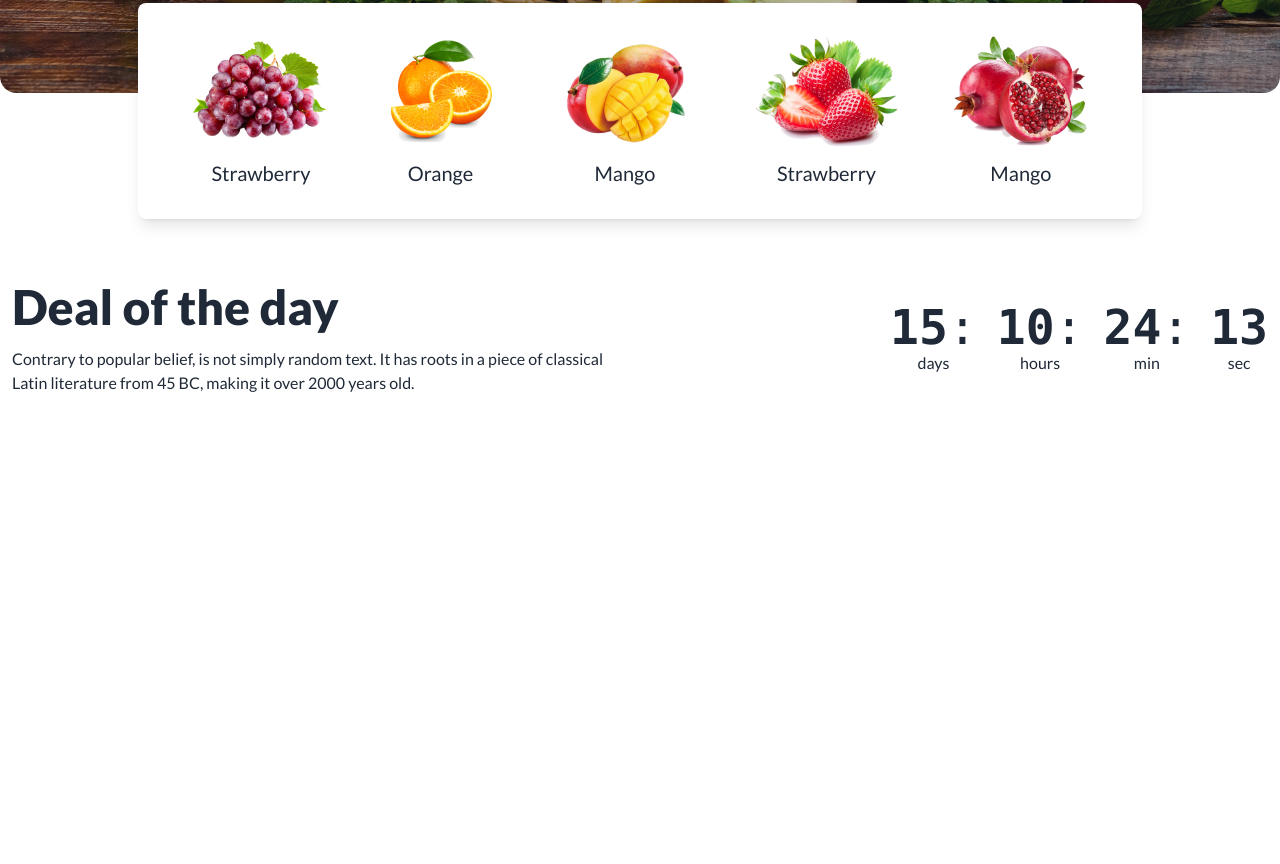
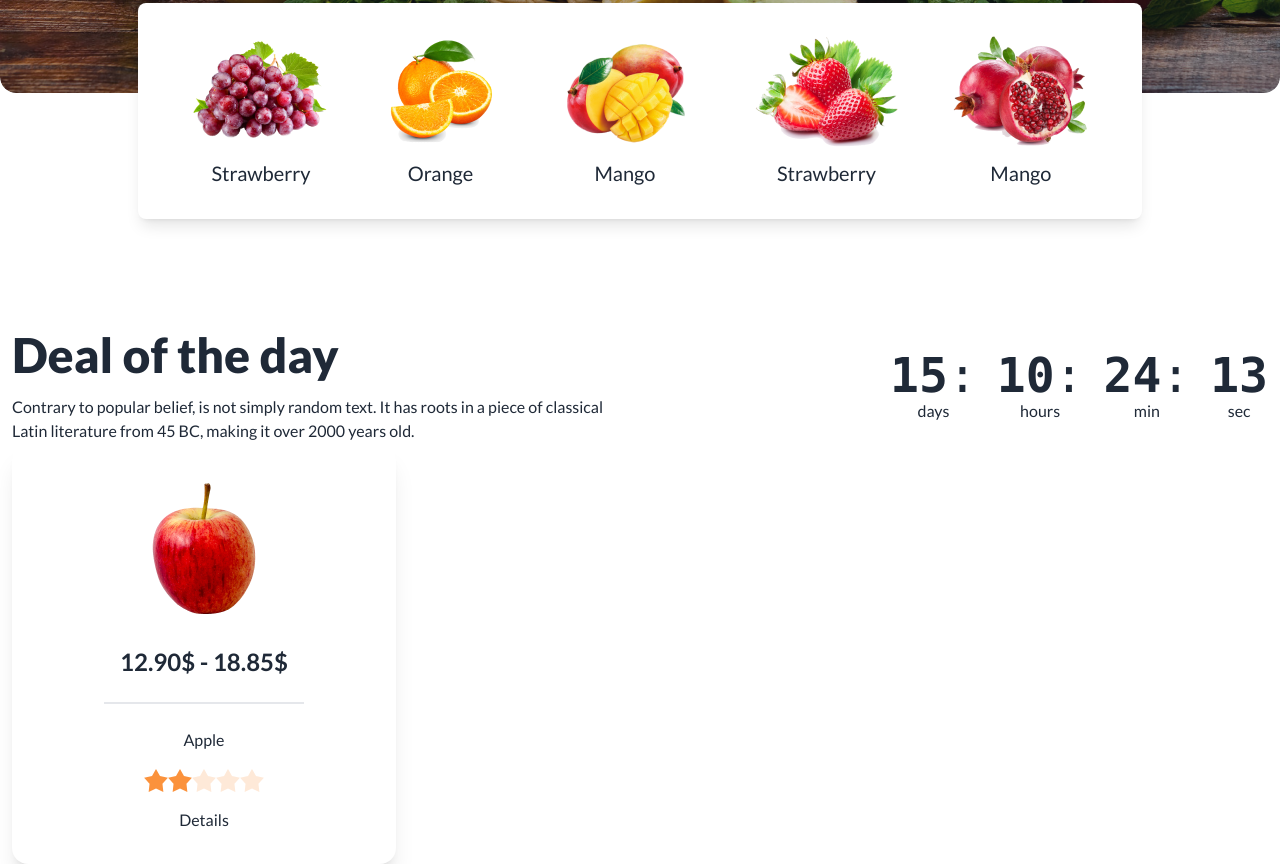
Before and after one commit to Mosharof-Hossen/Fruit-Bank, a plain HTML site: page index.html in a window 1280 px wide. Shown: the part 623-1487 px from the top of the page. Before the commit the page ends 1018 px from the top, so only its background shows below. Drawn offline with nearby package versions, Linux system fonts and the light colour scheme; grey boxes are pictures that could not be loaded.

Commit message:
deal of the day added

```diff
--- a/index.html
+++ b/index.html
@@ -192,7 +192,7 @@
         </section>
 
         <!-- Deal Of the Day -->
-        <section class="mt-16">
+        <section class="md:mt-28 mt-14">
             <div class="flex justify-between md:flex-row flex-col items-center">
                 <div class="space-y-4 flex-1 text-center md:text-left">
                     <h3 class="text-5xl font-extrabold">Deal of the day</h3>
@@ -230,6 +230,33 @@
             </div>
         </section>
 
+        <!-- Price and review Section -->
+        <section>
+            <div>
+                <!-- card 1 -->
+                <div class="card w-96 bg-base-100 shadow-xl">
+                    <figure class="px-10 pt-10">
+                        <img src="./images/fruit6.png" alt="Shoes" class="rounded-xl" />
+                    </figure>
+                    <div class="card-body items-center text-center space-y-4">
+                        <h2 class="card-title font-bold text-2xl">12.90$ - 18.85$</h2>
+
+                        <div class="flex flex-col border-t-2 pt-6 px-10 space-y-4">
+                            <p>Apple</p>
+                            <div class="rating">
+                                <input type="radio" name="rating-2" class="mask mask-star-2 bg-orange-400" />
+                                <input type="radio" name="rating-2" class="mask mask-star-2 bg-orange-400" checked />
+                                <input type="radio" name="rating-2" class="mask mask-star-2 bg-orange-400" />
+                                <input type="radio" name="rating-2" class="mask mask-star-2 bg-orange-400" />
+                                <input type="radio" name="rating-2" class="mask mask-star-2 bg-orange-400" />
+                              </div>
+                            <a href="http://" target="" rel="noopener noreferrer">Details</a>
+                        </div>
+                    </div>
+                </div>
+            </div>
+        </section>
+
     </main>
 
     <footer>
```
